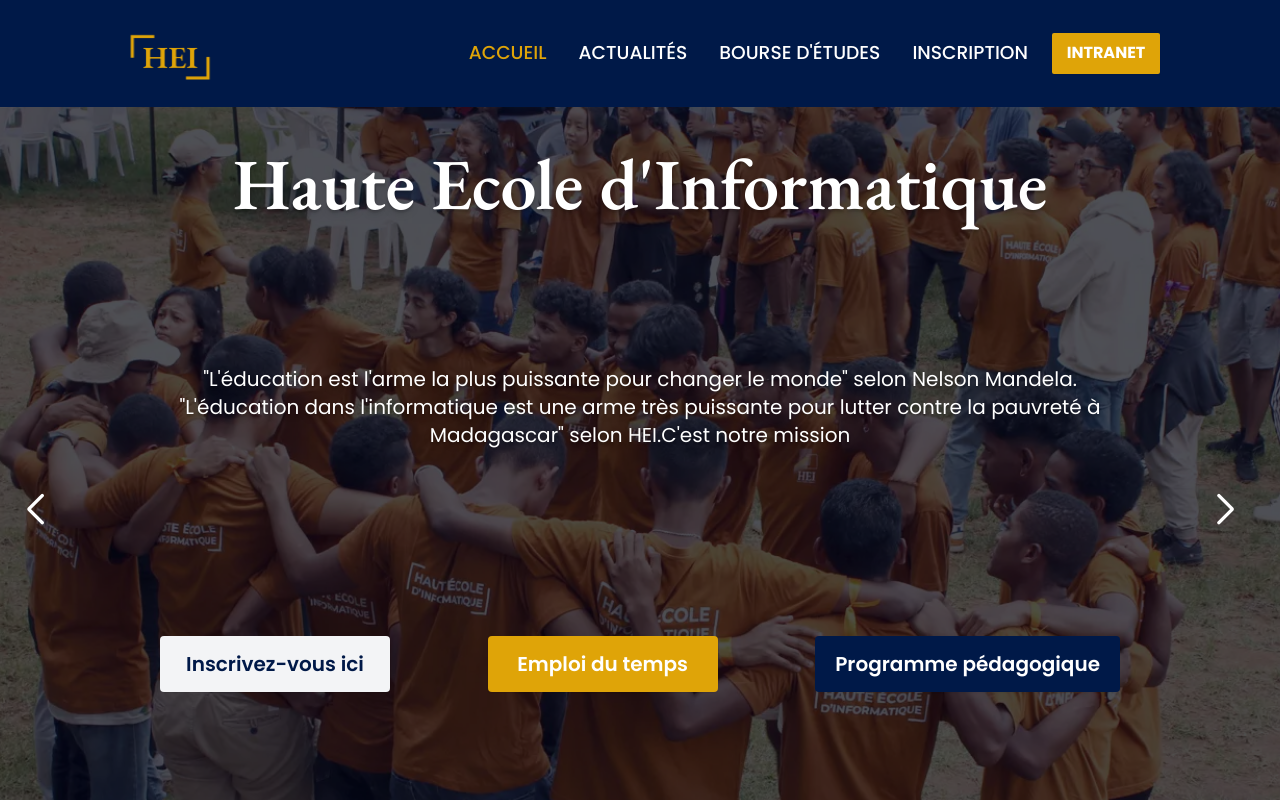
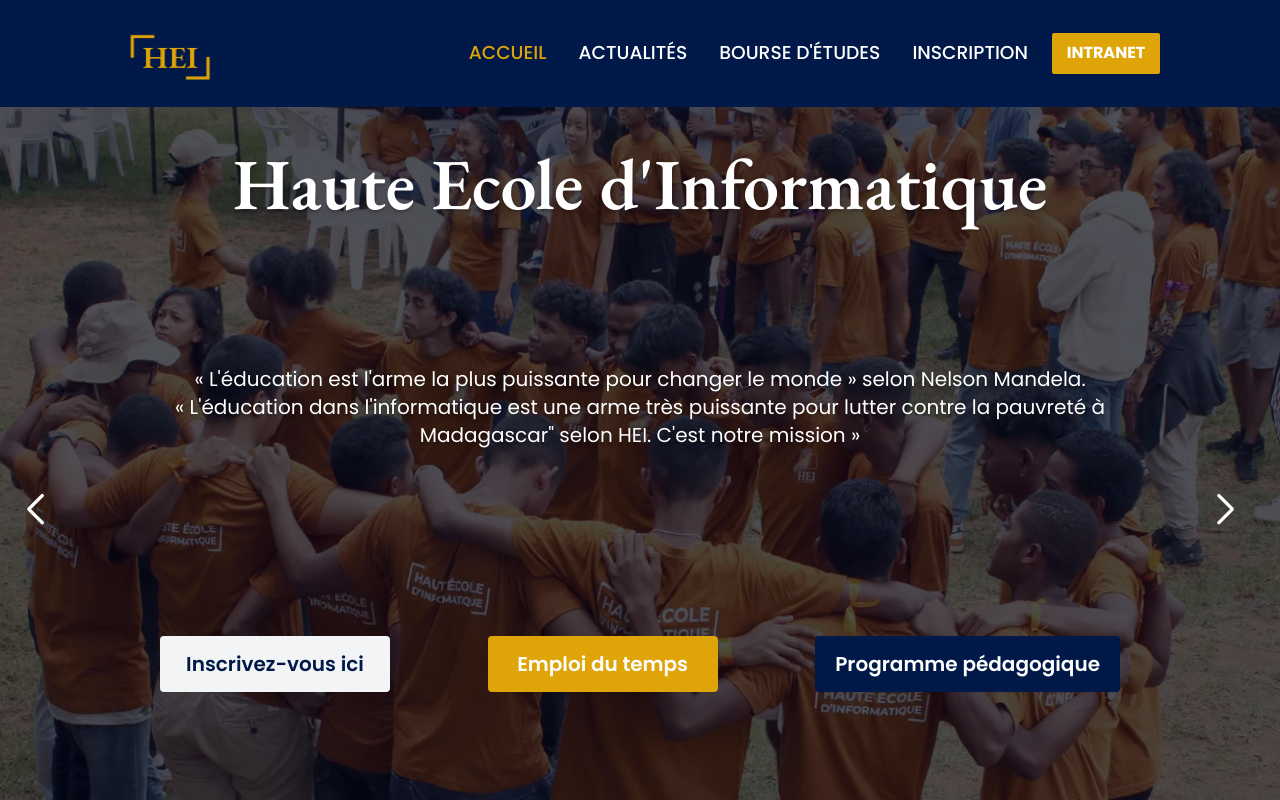
Before and after one commit to TsioryJonathan/hei.school---CLONE, a React (Vite) app: page / in a window 1280 px wide. Shown: the top 800 px of the page. Built offline with nearby package versions, Linux system fonts and the light colour scheme.

Commit message:
chore: replace content text`

```diff
--- a/src/constants/heroSlides.ts
+++ b/src/constants/heroSlides.ts
@@ -12,8 +12,8 @@ export const slides: HeroSlide[] = [
   {
     id: 2,
     description: [
-      `"L'éducation est l'arme la plus puissante pour changer le monde" selon Nelson Mandela.`,
-      `"L'éducation dans l'informatique est une arme très puissante pour lutter contre la pauvreté à Madagascar" selon HEI.C'est notre mission`,
+      `« L'éducation est l'arme la plus puissante pour changer le monde » selon Nelson Mandela.`,
+      `« L'éducation dans l'informatique est une arme très puissante pour lutter contre la pauvreté à Madagascar" selon HEI. C'est notre mission »`,
     ],
     imageUrl: assets.banner2,
   },
```
